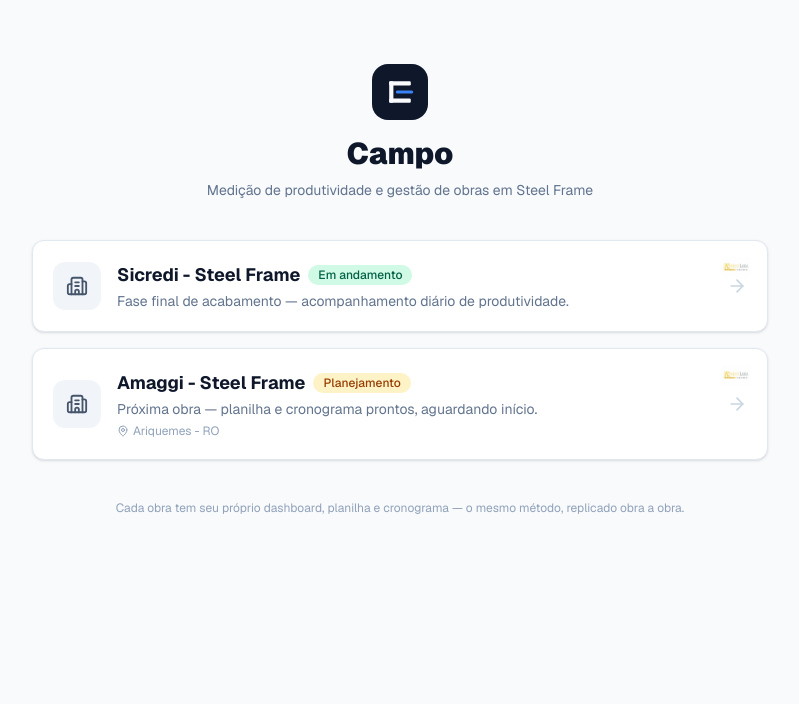
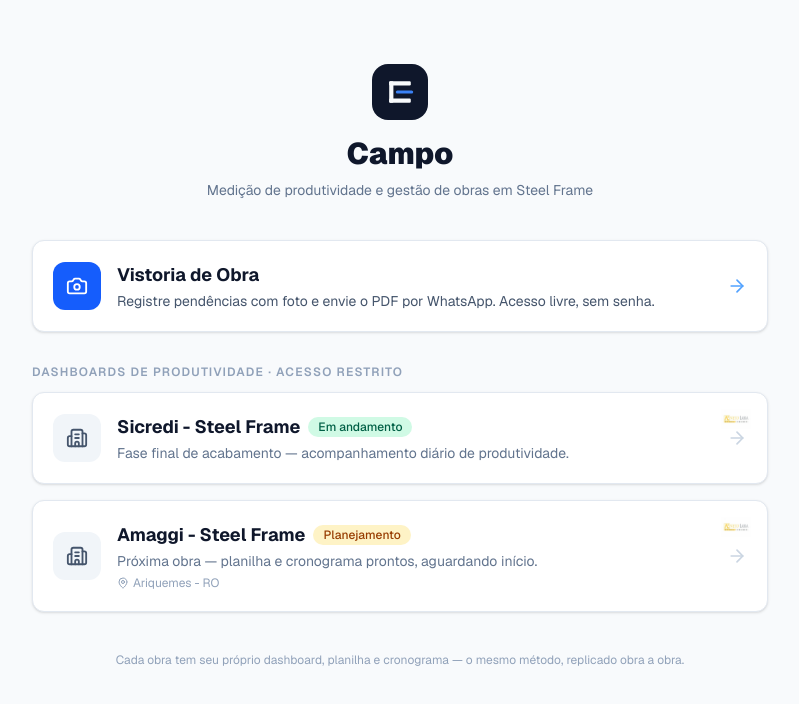
Before and after one commit to rodrigofblopes/campo, a Next.js app: page / in a window 1280 px wide. Shown: the top 704 px of the page, without its empty margins (240-1039 px from the left). Built offline with nearby package versions, Linux system fonts and the light colour scheme.

Commit message:
Add Vistoria de Obra link and card component
Added a link to the Vistoria de Obra page with a card component for better navigation.

```diff
--- a/src/app/page.tsx
+++ b/src/app/page.tsx
@@ -1,6 +1,9 @@
 import Image from "next/image";
+import Link from "next/link";
+import { ArrowRight, Camera } from "lucide-react";
 import { OBRAS } from "@/lib/obras";
 import { ObraCard } from "@/components/ObraCard";
+import { Card } from "@/components/ui";
 
 export default function ObrasHomePage() {
   return (
@@ -15,6 +18,27 @@
         </p>
       </div>
 
+      <Link href="/vistoria" className="mb-8 block">
+        <Card className="border-blue-200 bg-blue-50/60 transition-all hover:border-blue-300 hover:shadow-md">
+          <div className="flex w-full items-center gap-4 text-left">
+            <div className="flex h-12 w-12 shrink-0 items-center justify-center rounded-xl bg-blue-600 text-white">
+              <Camera size={22} />
+            </div>
+            <div className="min-w-0 flex-1">
+              <h2 className="text-lg font-bold text-slate-900">Vistoria de Obra</h2>
+              <p className="mt-0.5 text-sm text-slate-600">
+                Registre pendências com foto e envie o PDF por WhatsApp. Acesso
+                livre, sem senha.
+              </p>
+            </div>
+            <ArrowRight className="shrink-0 text-blue-400" size={20} />
+          </div>
+        </Card>
+      </Link>
+
+      <p className="mb-3 text-xs font-semibold uppercase tracking-widest text-slate-400">
+        Dashboards de produtividade · acesso restrito
+      </p>
       <div className="space-y-4">
         {OBRAS.map((o) => (
           <ObraCard key={o.id} obra={o} />
```
